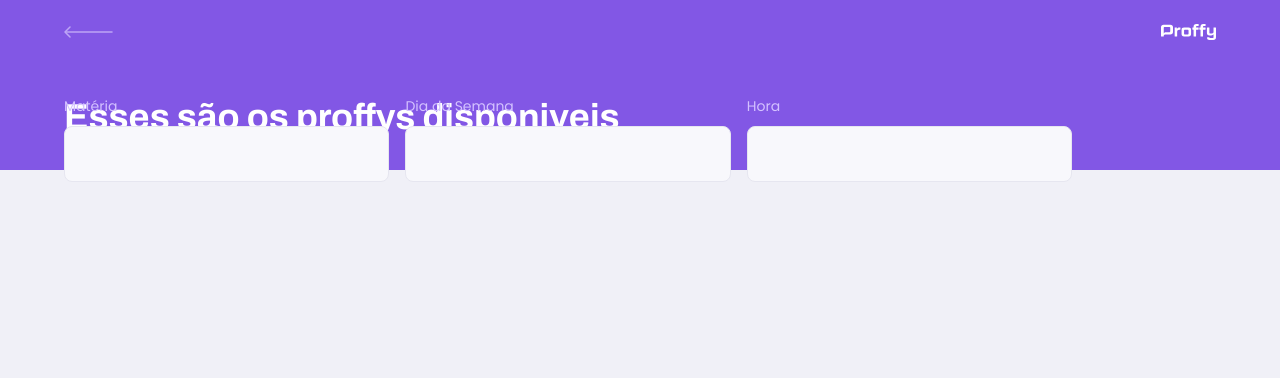
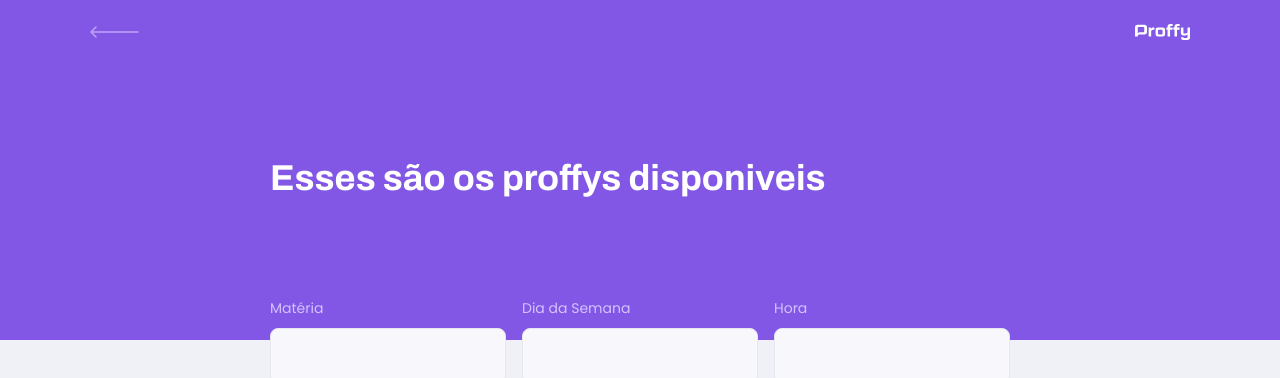
Before and after one commit to amaziero/next-level-weeek-1, a React (Create React App) app in the folder Next Level Week - 2/Boost/web/: page /study in a window 1280 px wide. Shown: the top 378 px of the page. Built offline with nearby package versions, Linux system fonts and the light colour scheme.

Commit message:
header styles reponsive

```diff
--- a/Next Level Week - 2/Boost/web/src/components/PageHeader/styles.css
+++ b/Next Level Week - 2/Boost/web/src/components/PageHeader/styles.css
@@ -39,3 +39,24 @@
   line-height: 4.2rem;
   color: var(--color-title-in-primary);
 }
+
+@media (min-width: 700px) {
+  .page-header {
+    height: 340px;
+  }
+
+  .page-header .top-bar-container {
+    max-width: 1100px;
+  }
+
+  .page-header .header-content {
+    flex: 1;
+    max-width: 740px;
+    margin: 0 auto;
+    padding-bottom: 48px;
+    display: flex;
+    flex-direction: column;
+    justify-content: center;
+    align-items: flex-start;
+  }
+}
```
